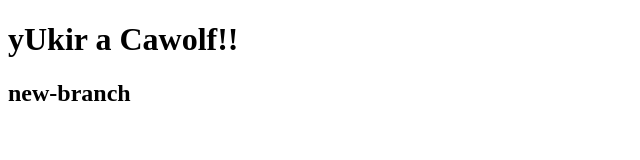
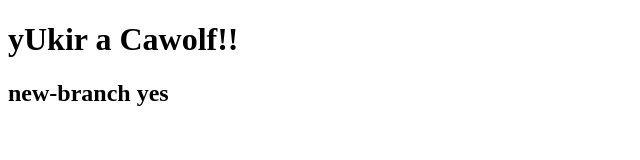
Before and after one commit to yUkir1608/test_repoYuk, a plain HTML site: page index.html in a window 1280 px wide. Shown: the full height of the page, 0-640 px from the left. Drawn offline with Linux system fonts and the light colour scheme.

Commit message:
add h2 in new-branch

```diff
--- a/index.html
+++ b/index.html
@@ -7,6 +7,6 @@
 </head>
 <body>
  <h1>yUkir a Cawolf!! </h1>
- <h2>new-branch</h2>
+ <h2>new-branch yes</h2>
 </body>
 </html>
```
